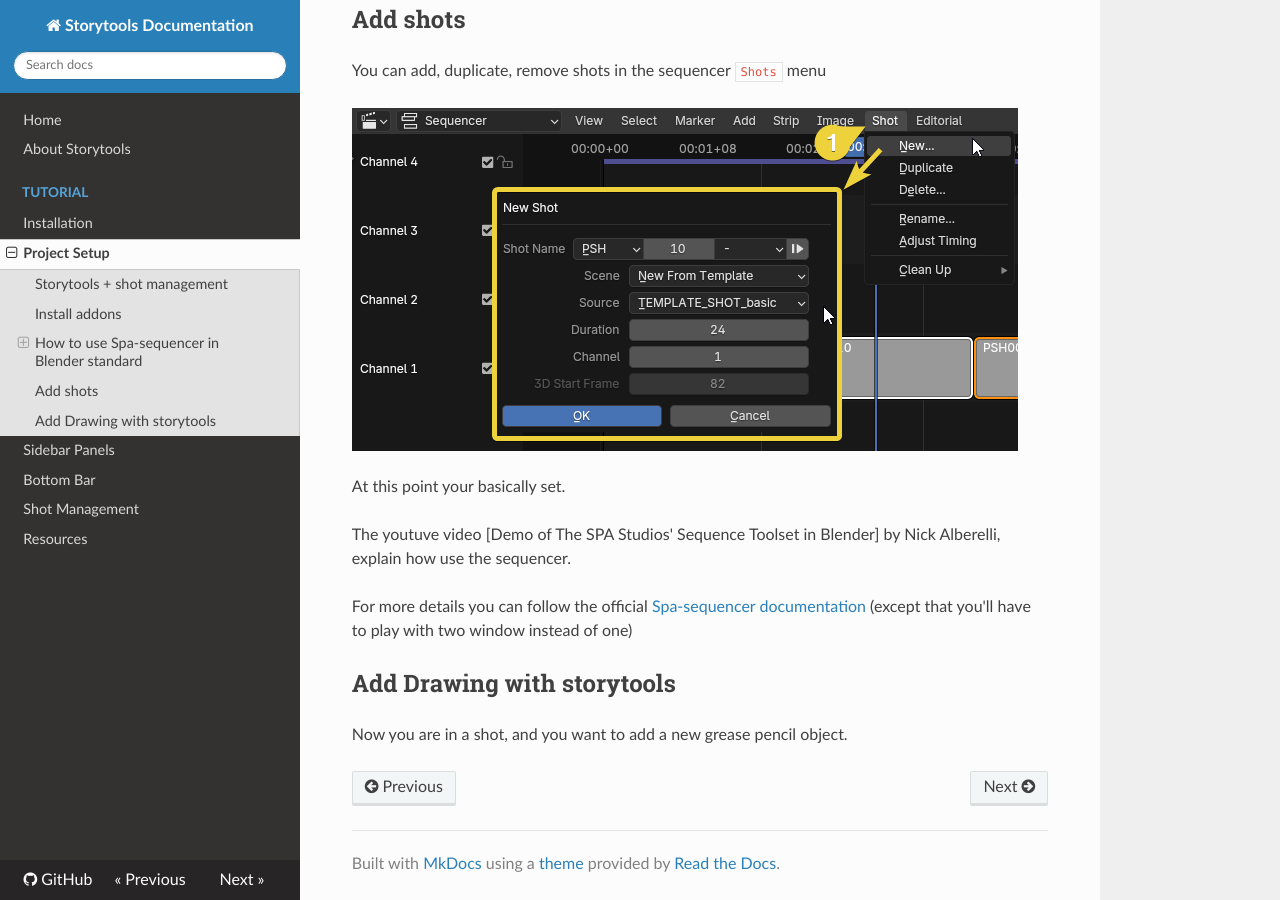
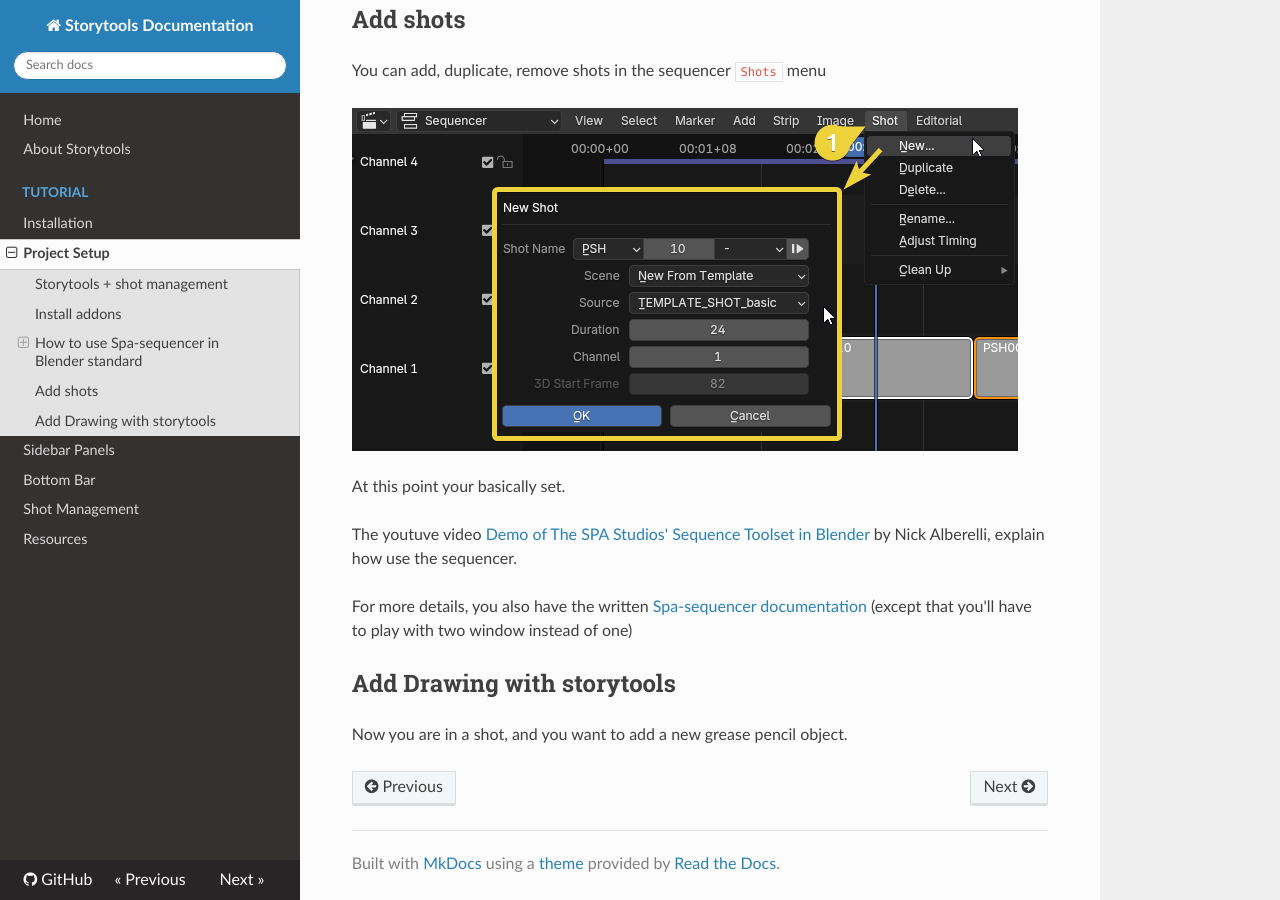
Before and after one commit to Pullusb/storytools-docs, an MkDocs documentation site: the page built from docs/tutorial/setup-project.md, in a window 1280 px wide and 900 px high, scrolled down 3019 px. Built offline with MkDocs 1.6.1, drawn with Linux system fonts in a browser that asks for light colours; nearby versions of some CDN libraries; some of the changed text lies outside the part shown.

Commit message:
fix link

```diff
--- a/docs/tutorial/setup-project.md
+++ b/docs/tutorial/setup-project.md
@@ -28,8 +28,8 @@ If it does not work, go to `Edit > Preferences > addons` and uses `install from
 ![install from disk](../images/setup/blender_install_from_disk.png)
 
 
+
 ## How to use Spa-sequencer in Blender standard
-
 
 
 ### Setup scenes
@@ -79,9 +79,9 @@ You can add, duplicate, remove shots in the sequencer `Shots` menu
 
 At this point your basically set.
 
-The youtuve video [Demo of The SPA Studios' Sequence Toolset in Blender] by Nick Alberelli, explain how use the sequencer.
+The youtuve video [Demo of The SPA Studios' Sequence Toolset in Blender](https://www.youtube.com/watch?v=pQwSo5sGBeY) by Nick Alberelli, explain how use the sequencer.
 
-For more details you can follow the official [Spa-sequencer documentation](https://the-spa-studios.github.io/blender-spa-userdoc/layout/#your-first-shot) (except that you'll have to play with two window instead of one)
+For more details, you also have the written [Spa-sequencer documentation](https://the-spa-studios.github.io/blender-spa-userdoc/layout/#your-first-shot) (except that you'll have to play with two window instead of one)
 
 
 ## Add Drawing with storytools
```
Also changed, not shown: other parts of docs/tutorial/setup-project.md (+1 -1 lines).
